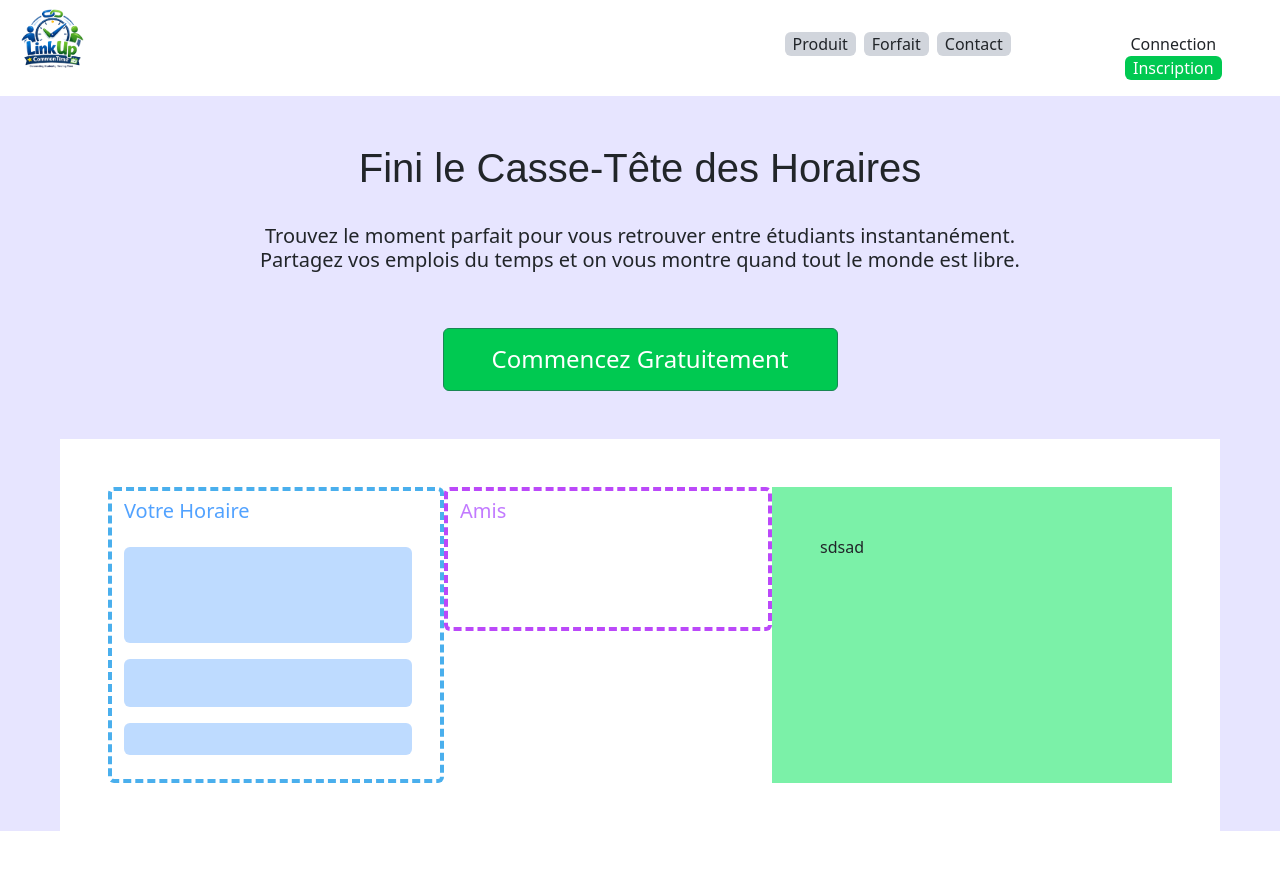
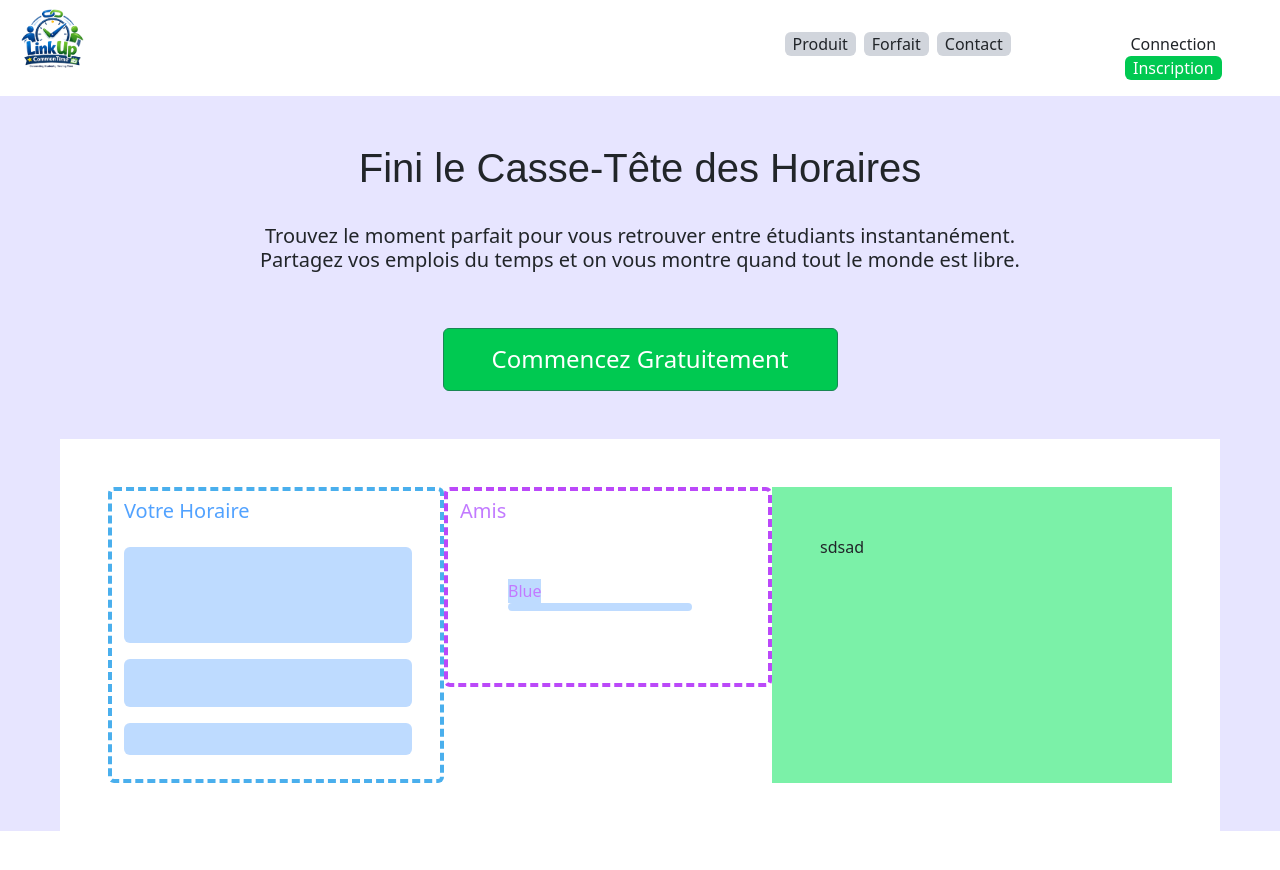
Before and after one commit to SaadK123/PROJET_APP_TRANSACTIONNELLE, a Next.js app in the folder WebApp/my-next-app/: page /HomePage in a window 1280 px wide. Shown: the top 870 px of the page. Built offline with nearby package versions, Linux system fonts and the light colour scheme.

Commit message:
trasnferring work on pc

```diff
--- a/WebApp/my-next-app/app/HomePage/page.tsx
+++ b/WebApp/my-next-app/app/HomePage/page.tsx
@@ -59,9 +59,17 @@ export default function HomePage() {
                 <div className="row">
                    <div className="col hp-Border-Purple rounded border border-4 ">
                     <div className="col pe-3 pt-2 bg-white text-purple-400 text-start"><h5>Amis</h5>
-                    <div className="bg-blue p-5 rounded">
+                    <div className="row p-5 ">
+                       <div className="col">
+                        <div className="col"><button type="button" className="bg-blue-200 btn-circle">Blue</button></div>
+                        <div className="p-1 mb-4 rounded bg-blue-200">
+
+                        </div>
+                        </div>
 
                     </div>
+
+
                     </div>
                     </div>
                     </div>
```
